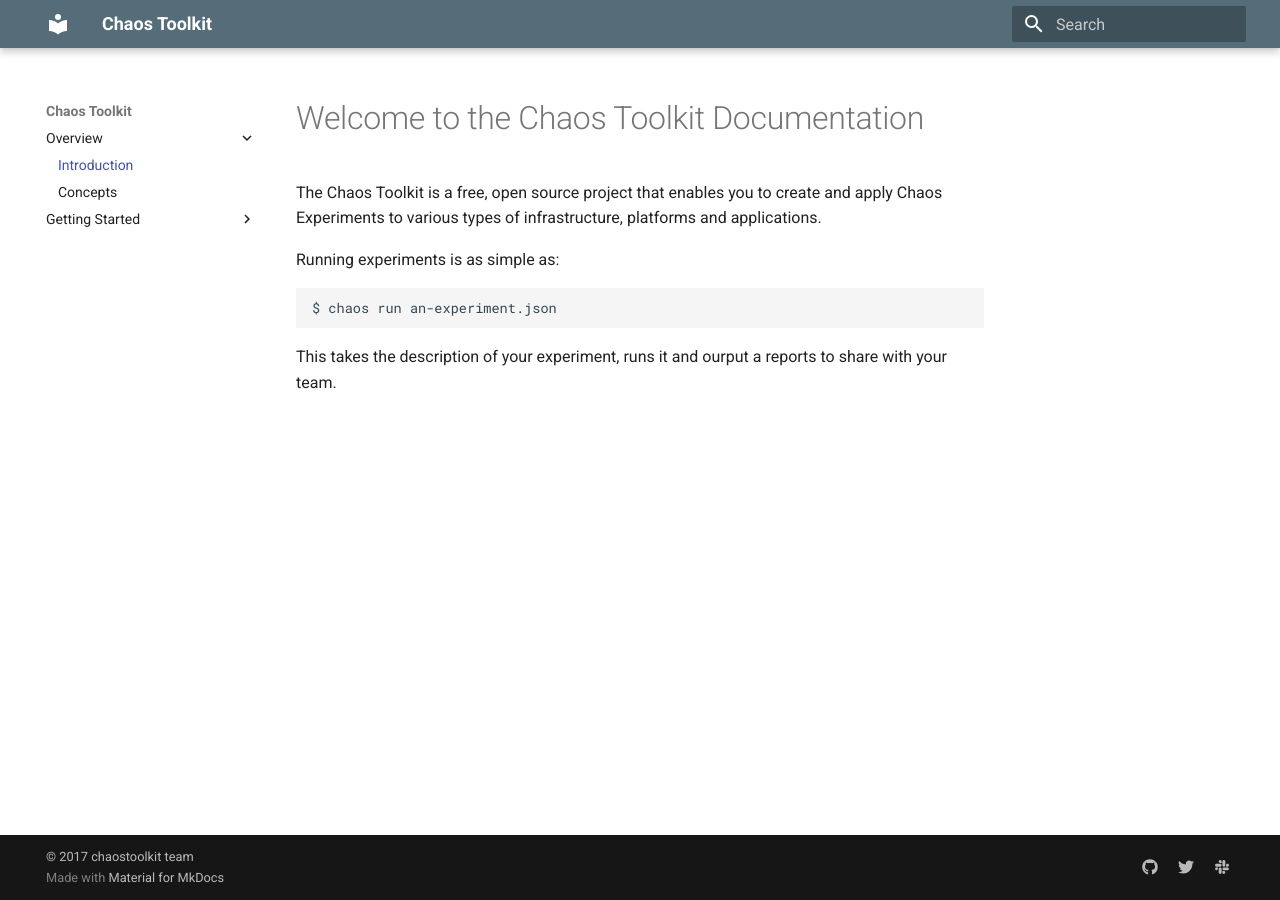
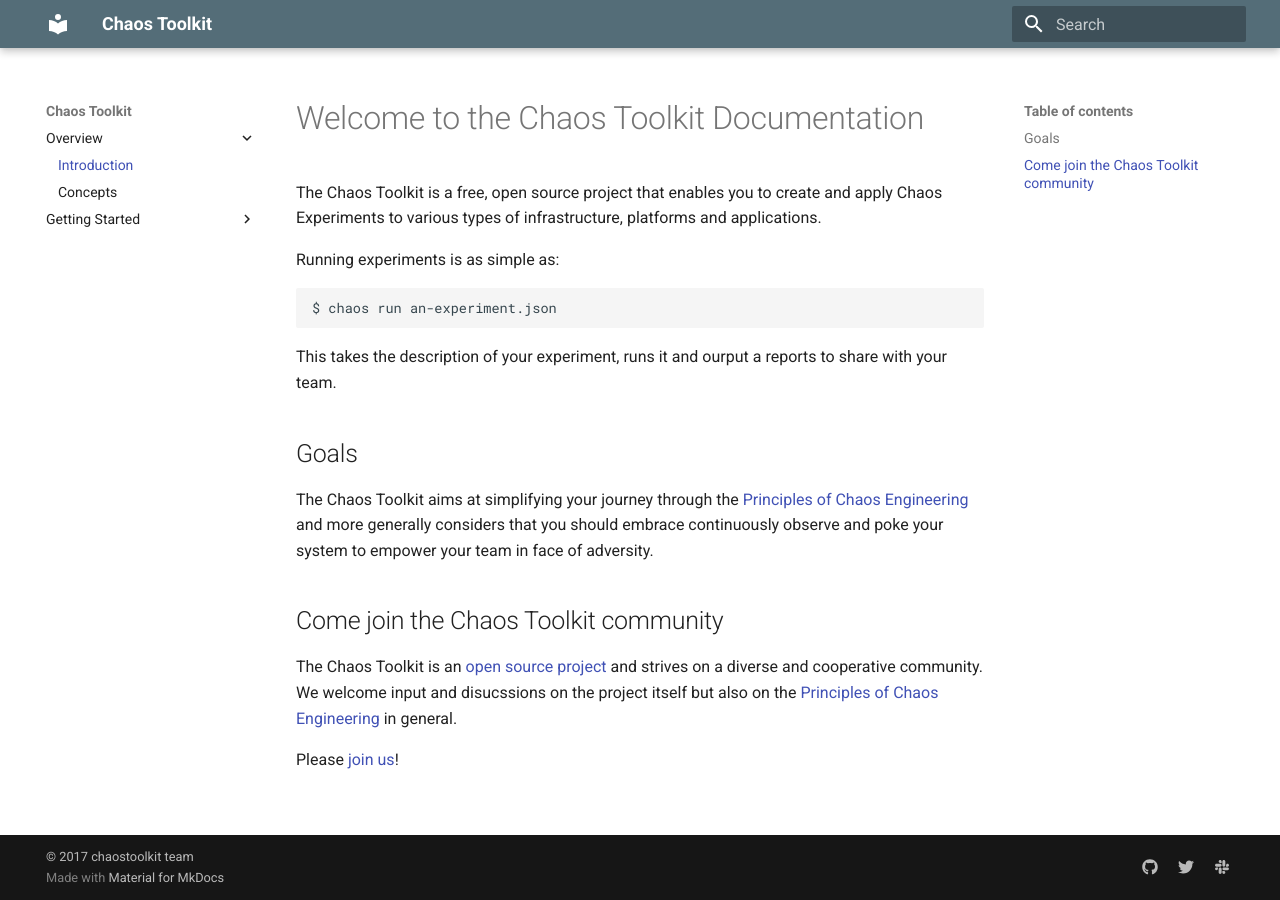
Before and after one commit to chaostoolkit/chaostoolkit-documentation, an MkDocs documentation site: the page built from sources/index.md, in a window 1280 px wide. Built offline with MkDocs 1.6.1 and Material for MkDocs 9.7.7, drawn with Linux system fonts in a browser that asks for light colours; old or Windows-style settings are respelled for this version of MkDocs.

Commit message:
a preface...

```diff
--- a/sources/index.md
+++ b/sources/index.md
@@ -12,3 +12,22 @@
 
 This takes the description of your experiment, runs it and ourput a reports
 to share with your team.
+
+## Goals
+
+The Chaos Toolkit aims at simplifying your journey through the
+[Principles of Chaos Engineering][principles] and more generally considers that
+you should embrace continuously observe and poke your system to empower your
+team in face of adversity.
+
+## Come join the Chaos Toolkit community
+
+The Chaos Toolkit is an [open source project][oss] and strives on a diverse and
+cooperative community. We welcome input and disucssions on the project itself
+but also on the [Principles of Chaos Engineering][principles] in general.
+
+Please [join us][join]!
+
+[join]: https://join.chaostoolkit.org/
+[principles]: http://principlesofchaos.org/
+[oss]: https://github.com/chaostoolkit/
```
